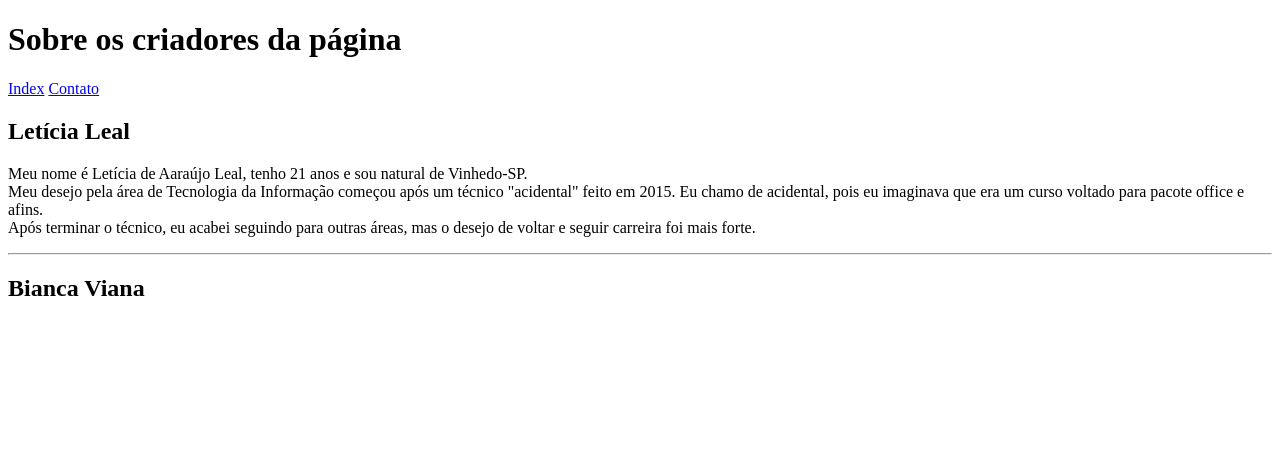
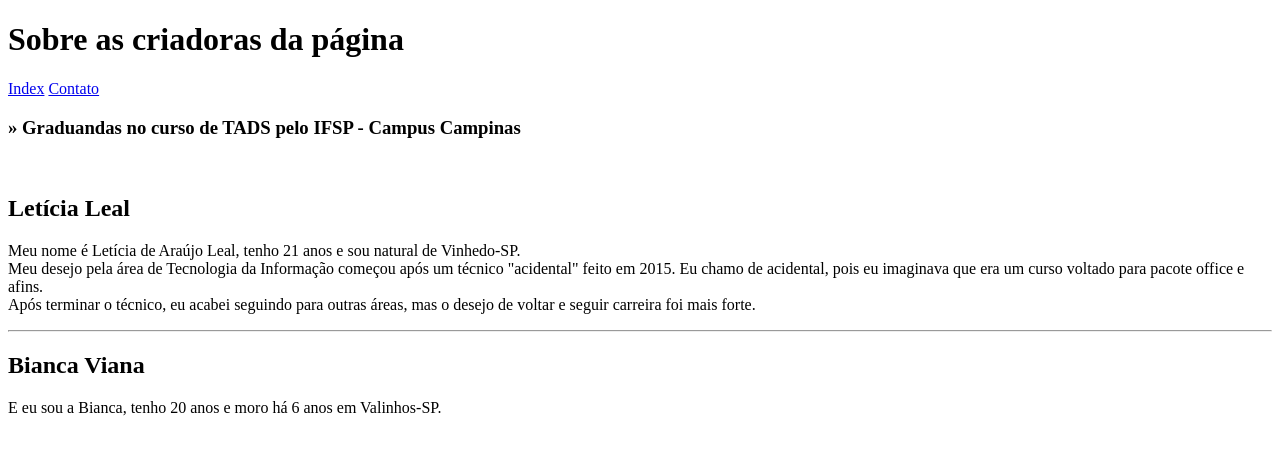
Before and after one commit to LeticiaALeal/Mapeamento_hospitais, a plain HTML site: page sobre.html in a window 1280 px wide. Drawn offline with Linux system fonts and the light colour scheme.

Commit message:
update sobre.html
alguns updates dentro do arquivo sobre.html

```diff
--- a/sobre.html
+++ b/sobre.html
@@ -6,23 +6,26 @@
 	   </head>
 
 	   <body>
-	   <h1>Sobre os criadores da página</h1>
+	   <h1>Sobre as criadoras da página</h1>
+
 
 	   <div>
 	   <a href="index.html">Index</a>
 	   <a href="contato.html">Contato</a>
 	   </div>
-
+	   <h3> » Graduandas no curso de TADS pelo IFSP - Campus Campinas</h3> <br>
 	   <div>
 	   <h2>Letícia Leal</h2>
 	   <p>
-         Meu nome é Letícia de Aaraújo Leal, tenho 21 anos e sou natural de Vinhedo-SP.<br />
+         Meu nome é Letícia de Araújo Leal, tenho 21 anos e sou natural de Vinhedo-SP.<br />
 		 Meu desejo pela área de Tecnologia da Informação começou após um técnico "acidental" feito em 2015. Eu chamo de acidental, pois eu imaginava que era um curso voltado para pacote office e afins.<br />
-		 Após terminar o técnico, eu acabei seguindo para outras áreas, mas o desejo de voltar e seguir carreira foi mais forte.
-		 <p/>
+		 Após terminar o técnico, eu acabei seguindo para outras áreas, mas o desejo de voltar e seguir carreira foi mais forte.</p>
 
 		 <hr>
 		 <h2>Bianca Viana</h2>
+		 <p>
+			E eu sou a Bianca, tenho 20 anos e moro há 6 anos em Valinhos-SP.<br />
+		</p>
 	   </div>
 	   </body>
 
```
